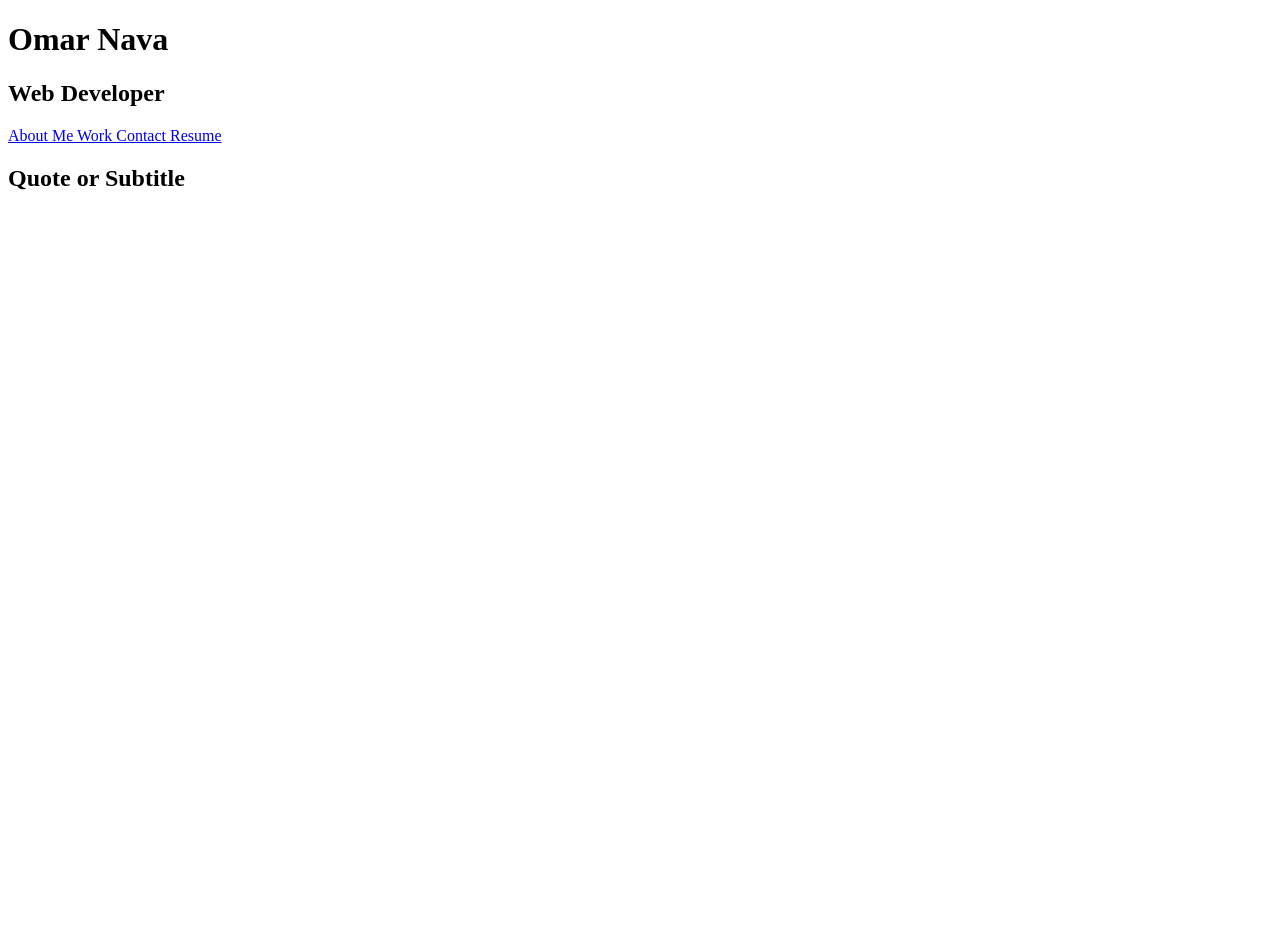
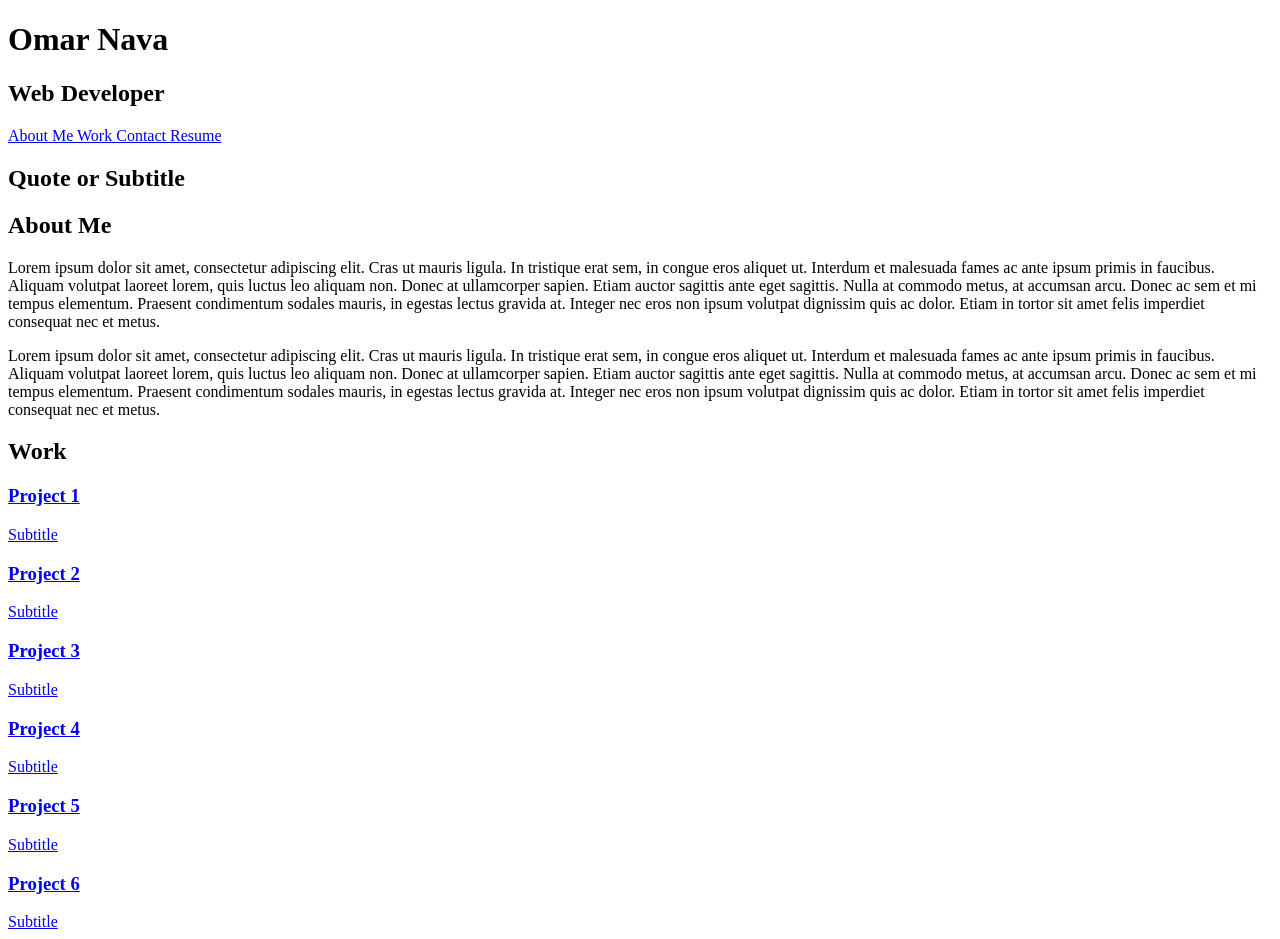
Before and after one commit to omar-94/portfolio, a plain HTML site: page index.html in a window 1280 px wide. Before the commit the page ends 800 px from the top, so only its background shows below. Drawn offline with Linux system fonts and the light colour scheme; files that its build step writes are made by us from their sources.

Commit message:
about me and portfolio section coded

```diff
--- a/index.html
+++ b/index.html
@@ -10,6 +10,7 @@
 </head>
 
 <body>
+  <!-- main logo and navigation -->
   <header>
 		<h1> Omar Nava </h1>
 		<h2> Web Developer </h2>
@@ -21,6 +22,7 @@
 		 </nav>
  	</header>
 
+  <!-- banner -->
 	<section class="banner">
 		<div>
 			<h2> Quote or Subtitle </h2>
@@ -28,5 +30,82 @@
 	</section>
 
 
+  <main class="page-wrapper">
+		<!-- about me section -->
+		<section class="page-section" id="about">
+			<h2> About Me </h2>
+			<div>
+				<p>
+					Lorem ipsum dolor sit amet, consectetur adipiscing elit. Cras ut mauris ligula.
+					In tristique erat sem, in congue eros aliquet ut. Interdum et malesuada fames ac ante ipsum primis in faucibus.
+					Aliquam volutpat laoreet lorem, quis luctus leo aliquam non. Donec at ullamcorper sapien.
+					Etiam auctor sagittis ante eget sagittis. Nulla at commodo metus, at accumsan arcu. Donec ac sem et mi
+					tempus elementum. Praesent condimentum sodales mauris, in egestas lectus gravida at. Integer nec eros non
+					ipsum volutpat dignissim quis ac dolor. Etiam in tortor sit amet felis imperdiet consequat nec et metus.
+				</p>
+				<p>
+					Lorem ipsum dolor sit amet, consectetur adipiscing elit. Cras ut mauris ligula.
+					In tristique erat sem, in congue eros aliquet ut. Interdum et malesuada fames ac ante ipsum primis in faucibus.
+					Aliquam volutpat laoreet lorem, quis luctus leo aliquam non. Donec at ullamcorper sapien.
+					Etiam auctor sagittis ante eget sagittis. Nulla at commodo metus, at accumsan arcu. Donec ac sem et mi
+					tempus elementum. Praesent condimentum sodales mauris, in egestas lectus gravida at. Integer nec eros non
+					ipsum volutpat dignissim quis ac dolor. Etiam in tortor sit amet felis imperdiet consequat nec et metus.
+				</p>
+				</div>
+		</section>
+
+		<!-- portfolio section -->
+		<section class="page-section" id="work">
+			<h2> Work </h2>
+			<div class="flex-container">
+
+				<a href="#" class="flex-item.project1">
+					<div>
+						<h3> Project 1 </h3>
+						<Span> Subtitle </Span>
+					</div>
+				</a>
+
+				<a href="#" class="flex-item.project2">
+					<div>
+						<h3> Project 2 </h3>
+						<Span> Subtitle </Span>
+					</div>
+				</a>
+
+				<a href="#" class="flex-item.project3">
+					<div>
+						<h3> Project 3 </h3>
+						<Span> Subtitle </Span>
+					</div>
+				</a>
+
+				<a href="#" class="flex-item.project4">
+					<div>
+						<h3> Project 4 </h3>
+						<Span> Subtitle </Span>
+					</div>
+				</a>
+
+				<a href="#" class="flex-item.project5">
+					<div>
+						<h3> Project 5 </h3>
+						<Span> Subtitle </Span>
+					</div>
+				</a>
+
+				<a href="#" class="flex-item.project6">
+					<div>
+						<h3> Project 6 </h3>
+						<Span> Subtitle </Span>
+					</div>
+				</a>
+
+			</div>
+		</section>
+
+
+</main>
+
 </body>
 </html>
```
Lines whose indentation alone changed are shown as unchanged.
